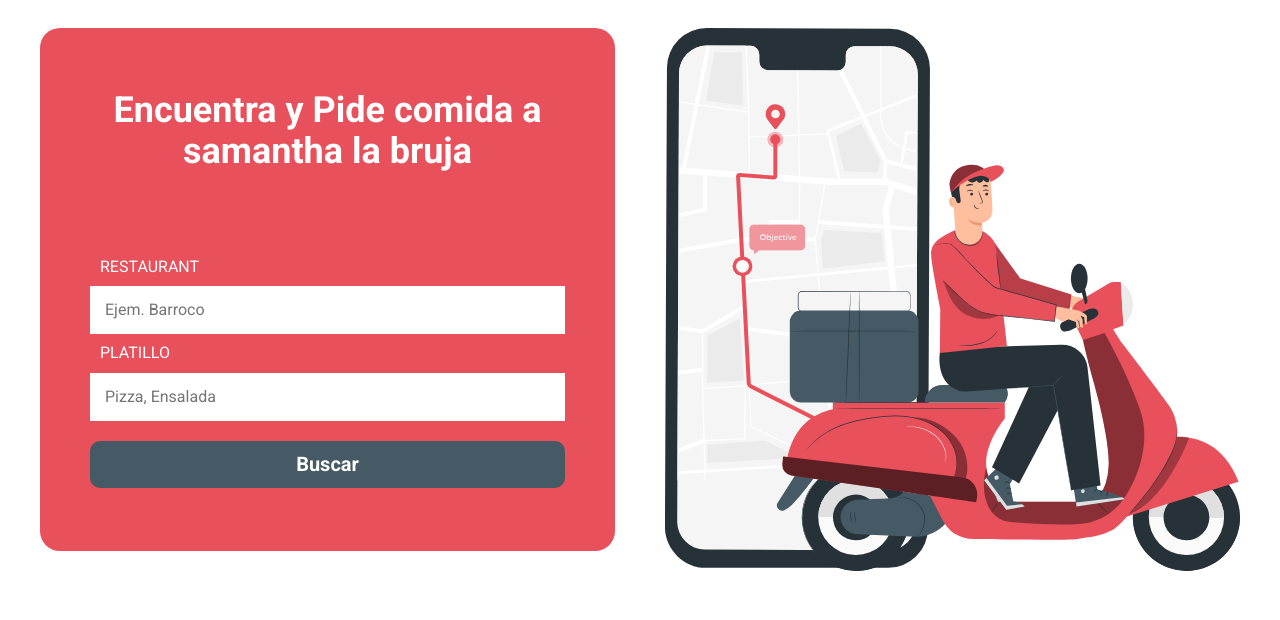
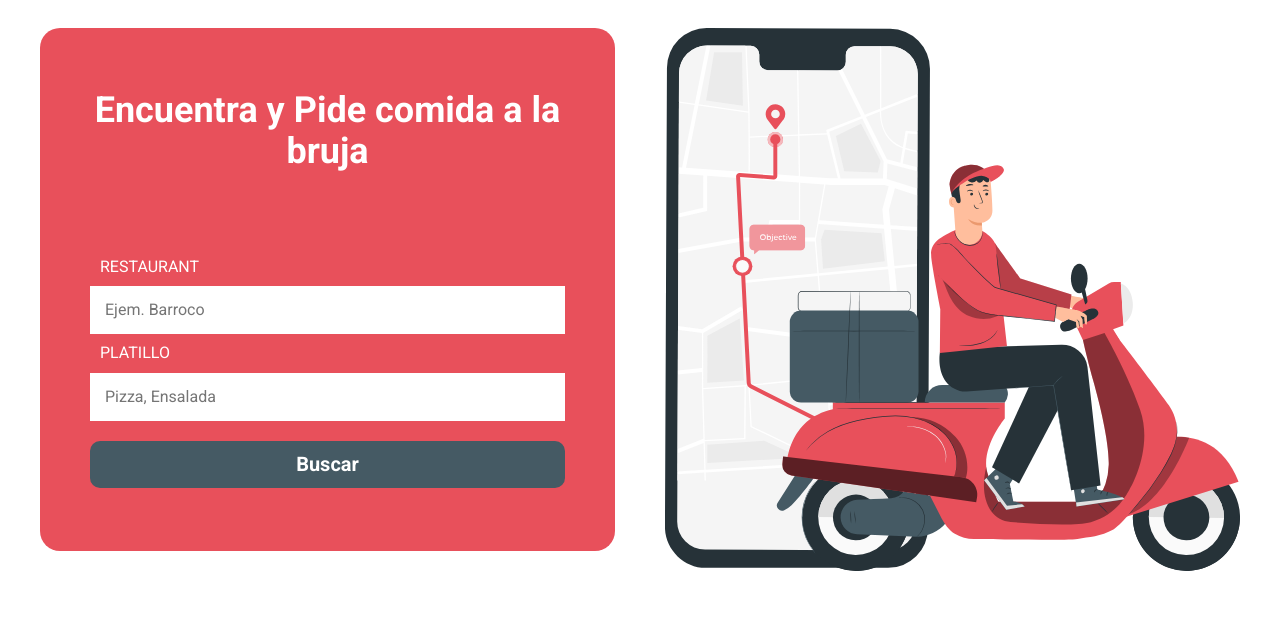
Before and after one commit to Alan-Puky/pruebagrupo2, a website: page index.html in a window 1280 px wide. Shown: the part 157-777 px from the top of the page. Drawn offline with Linux system fonts and the light colour scheme.

Commit message:
Cambio de bruja

```diff
--- a/index.html
+++ b/index.html
@@ -29,7 +29,7 @@
 <section class="contenedor formulario">
     <div class="formulario__grid">
         <div class="formulario__contenido">
-            <h2 class="formulario__heading">Encuentra y Pide comida a samantha la bruja </h2>
+            <h2 class="formulario__heading">Encuentra y Pide comida a la bruja </h2>
             <form class="formulario__buscar">
                 <div class="formulario__campo">
                     <label  for="restaurant"class="formulario__label">Restaurant</label>
```
